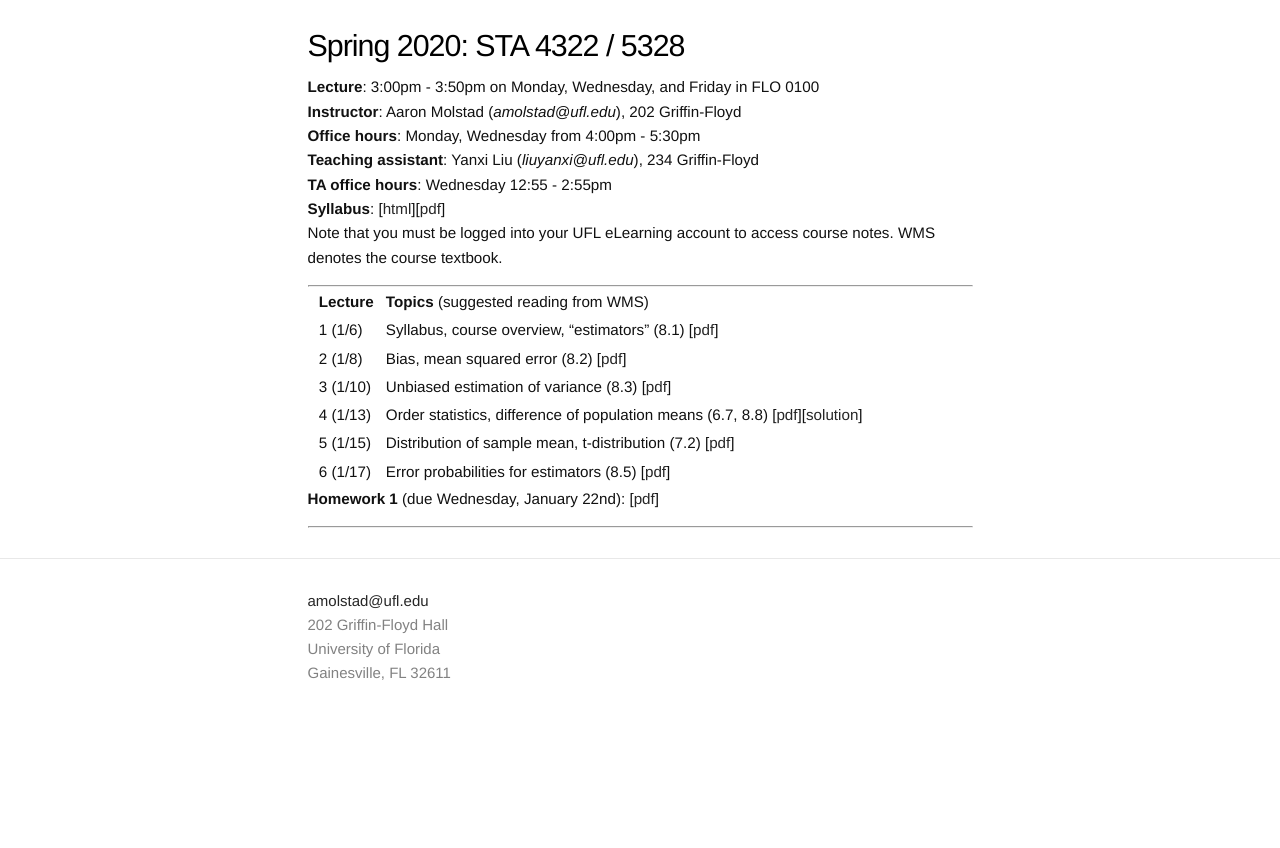
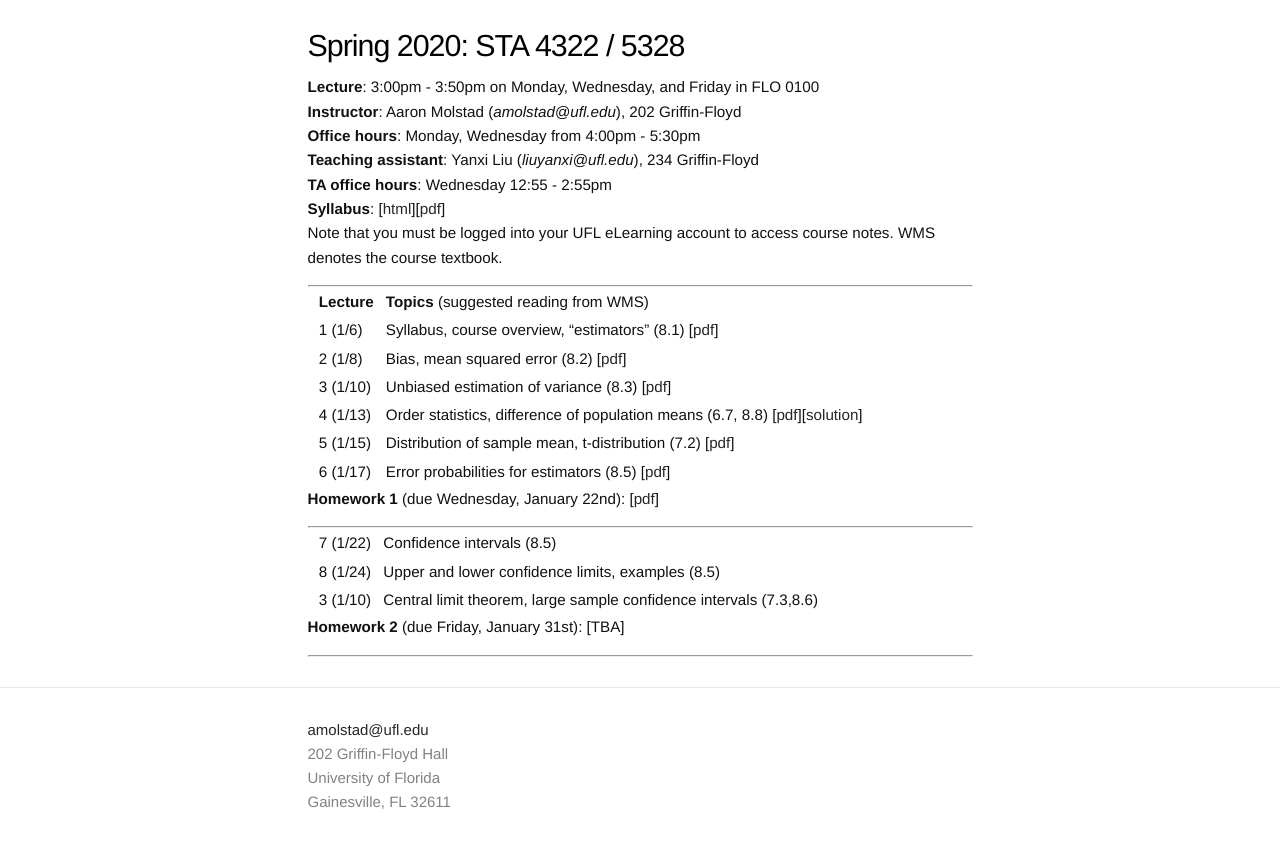
Before and after one commit to ajmolstad/ajmolstad.github.io, a Jekyll site: the page built from S20_STA4322.md, in a window 1280 px wide. Shown: the top 848 px of the page. Built offline with Jekyll 4.4.1, drawn with Linux system fonts in a browser that asks for light colours.

Commit message:
Update S20_STA4322.md

```diff
--- a/S20_STA4322.md
+++ b/S20_STA4322.md
@@ -27,3 +27,12 @@ Note that you must be logged into your UFL eLearning account to access course no
 
 
 ---------------
+
+|| 7 (1/22)  || Confidence intervals (8.5) ||
+|| 8 (1/24)  || Upper and lower confidence limits, examples (8.5) ||
+|| 3 (1/10) || Central limit theorem, large sample confidence intervals (7.3,8.6) ||
+
+**Homework 2** (due Friday, January 31st): [TBA]
+
+
+---------------
```
